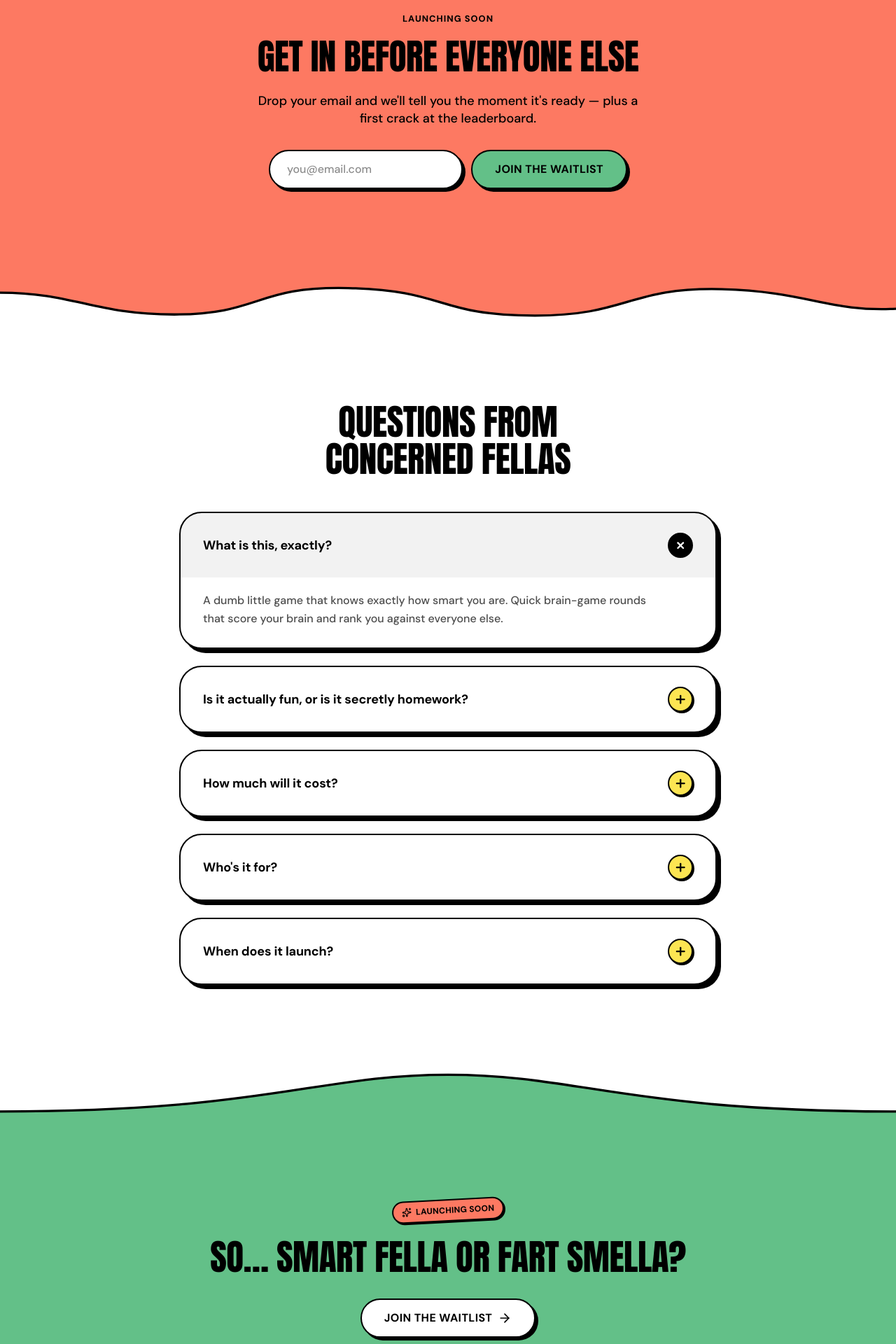
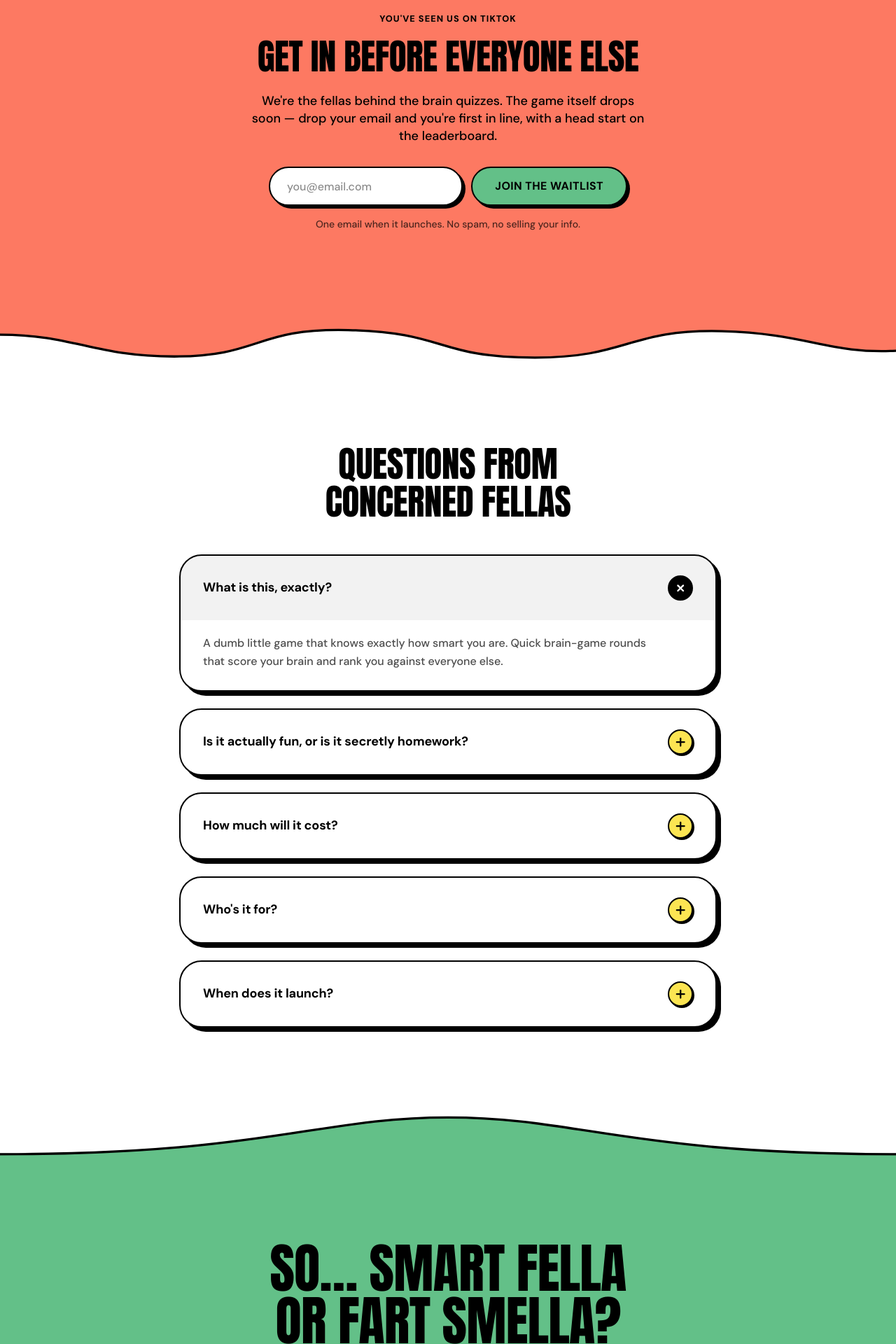
Before and after one commit to kimkhoi2202/sffs-website, a Next.js app: page / in a window 1280 px wide. Shown: the part 3720-5640 px from the top of the page at 70% size. Built offline with nearby package versions, Linux system fonts and the light colour scheme; no server answers.

Commit message:
feat(home): single legit waitlist (TikTok proof + no-spam line); retire duplicate CTA to a brand closer

```diff
--- a/app/page.tsx
+++ b/app/page.tsx
@@ -8,7 +8,6 @@ import { Comparison } from "@/components/sections/comparison";
 import { FeatureGrid, type Feature } from "@/components/sections/feature-grid";
 import { TestimonialMarquee, type Testimonial } from "@/components/sections/testimonials";
 import { Faq, type FaqItem } from "@/components/sections/faq";
-import { CtaBand } from "@/components/sections/cta-band";
 import { Waitlist } from "@/components/sections/waitlist";
 import { VideoShowcase } from "@/components/sections/video-showcase";
 import { Section } from "@/components/ui/section";
@@ -238,16 +237,13 @@ export default function SmartOrFartPage() {
 
       <SectionDivider top="paper" bottom="green" variant="arch" />
 
-      <CtaBand
-        revealContent
-        background="green"
-        align="center"
-        badge="Launching soon"
-        title="So… smart fella or fart smella?"
-        subtitle=""
-        primaryCta={{ label: "Join the waitlist", href: "#waitlist" }}
-        secondaryCta={null}
-      />
+      {/* Plain brand closer — NO second waitlist form (the single waitlist lives
+          above). Just the rhetorical sign-off. */}
+      <Section background="green" padding="lg" container="prose" containerClassName="text-center">
+        <Heading as={2} size="display">
+          So… smart fella or fart smella?
+        </Heading>
+      </Section>
 
       <SectionDivider top="green" bottom="cream" variant="stepped" size="lg" />
 
--- a/components/sections/waitlist.tsx
+++ b/components/sections/waitlist.tsx
@@ -33,9 +33,9 @@ export function Waitlist({
   id,
   className,
   background = "coral",
-  eyebrow = "Launching soon",
+  eyebrow = "You've seen us on TikTok",
   title = "Get in before everyone else",
-  subtitle = "Drop your email and we'll tell you the moment it's ready — plus a first crack at the leaderboard.",
+  subtitle = "We're the fellas behind the brain quizzes. The game itself drops soon — drop your email and you're first in line, with a head start on the leaderboard.",
   cta = "Join the waitlist",
 }: WaitlistProps = {}) {
   const [email, setEmail] = useState("");
@@ -117,6 +117,10 @@ export function Waitlist({
               {error}
             </p>
           ) : null}
+          {/* Honest trust line — the biggest lever against "this looks fake." */}
+          <p className="mt-4 text-sm font-medium text-ink/70">
+            One email when it launches. No spam, no selling your info.
+          </p>
         </>
       )}
     </Section>
```
